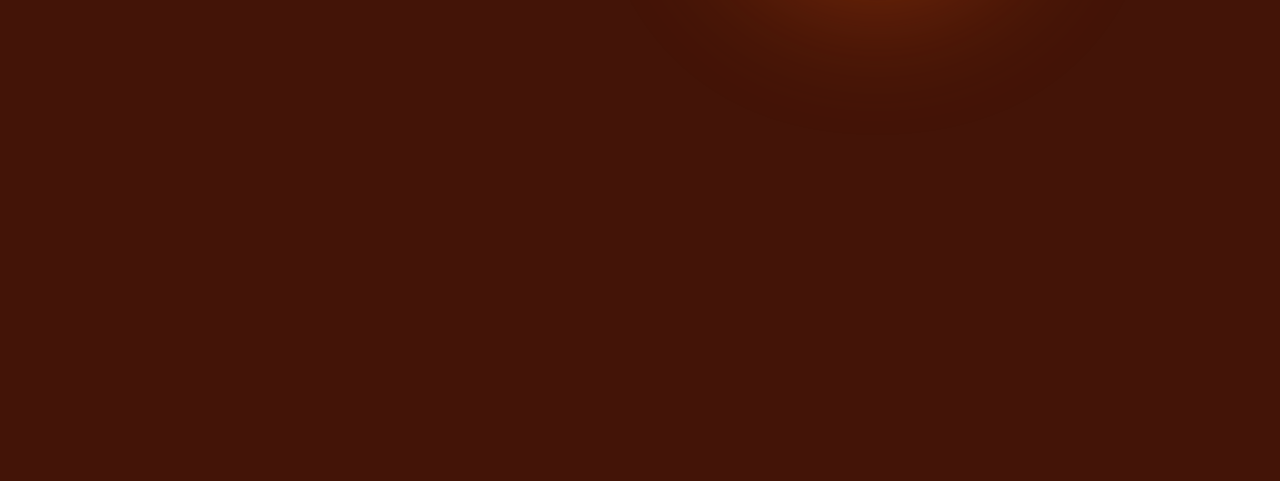
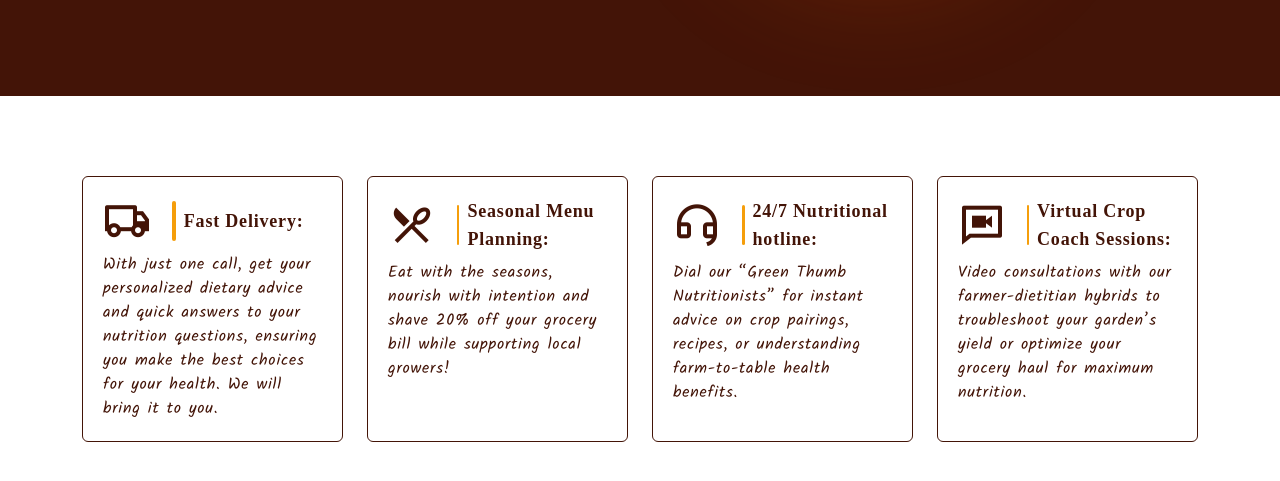
Before and after one commit to kodage111/vegetable_market, a website with bundled scripts: page index.html in a window 1280 px wide. Shown: the part 661-1142 px from the top of the page. Before the commit the page ends 800 px from the top, so only its background shows below. Built offline with nearby package versions, Linux system fonts and the light colour scheme; a web font is replaced by a local one.

Commit message:
services section done (#13)

```diff
--- a/index.html
+++ b/index.html
@@ -13,7 +13,7 @@
 <body>
   <header class="fixed top-0 left-0 w-full bg-primary z-50">
     <nav class="container flex items-center justify-between px-6 h-16 sm:h-20">
-      <div class="font-Condiment text-3xl">Cropz</div>
+      <div class="font-Kalam text-3xl">Cropz</div>
       <div data-nav-bar="nav_bar" class="absolute top-0 right-[-100%] min-h-[80vh] w-full bg-primary/70 backdrop-blur-sm flex
          items-center justify-center overflow-hidden duration-300 md:static md:w-auto md:bg-transparent md:min-h-fit">
         <ul class="flex flex-col items-center gap-6 md:flex-row md:gap-10">
@@ -38,8 +38,7 @@
 
   <main>
     <section data-home-section="home-section" class="relative overflow-hidden">
-      <div class="container py-36 min-h-screen">
-        <!-- blob -->
+      <div class="container py-36">
         <div class="absolute w-64 h-64 bg-orange-600 rounded-full blur-3xl -z-10 opacity-40 top-1/2 left-1/2 lg:top-1/2 lg:left-1/2
           transform -translate-x-1/2 -translate-y-1/2">
         </div>
@@ -48,14 +47,13 @@
         </div>
         <div class="flex flex-col space-y-5 lg:flex-row lg:space-x-5 lg:space-y-0">
           <div class="flex flex-col space-y-5 w-full lg:w-1/2">
-            <!-- content -->
             <div class="flex flex-col space-y-5 pb-4">
               <h1 class="text-4xl sm:text-5xl font-bold">
                 Welcome to Cropz. <br>
                 Where <span class="text-secondary-100">Healthy</span> meets
                 <br> <span class="text-secondary-100">Delicious</span>.
               </h1>
-              <p class="sm:text-xl font-Condiment text-xl text-slate-300">At crop market, we bring a diverse
+              <p class="sm:text-xl font-Kalam text-xl text-slate-300">At crop market, we bring a diverse
                 selection
                 of
                 fresh, nutritious
@@ -106,6 +104,58 @@
         </div>
       </div>
     </section>
+
+    <section data-services-section="services-section" class="bg-white text-primary py-20">
+      <div class="container w-full grid grid-cols-1 gap-6 md:grid-cols-2 lg:grid-cols-3 xl:grid-cols-4">
+        <!-- Card -->
+        <div class="service-card p-5 space-y-2">
+          <div class="flex flex-row items-center gap-2">
+            <i class="ri-truck-line pe-3 text-3xl md:text-4xl xl:text-5xl"></i>
+            <div class="w-1 h-10 rounded-full bg-secondary-100"></div>
+            <p class="text-lg font-bold">Fast Delivery:</p>
+          </div>
+          <p class="font-Kalam">
+            With just one call, get your personalized dietary advice and quick answers to your nutrition
+            questions,
+            ensuring you make the best choices for your health. We will bring it to you.
+          </p>
+        </div>
+        <div class="service-card p-5 space-y-2">
+          <div class="flex flex-row items-center gap-2">
+            <i class="ri-restaurant-2-line pe-3 text-3xl md:text-4xl xl:text-5xl"></i>
+            <div class="w-1 h-10  rounded-full bg-secondary-100"></div>
+            <p class="text-lg font-bold">Seasonal Menu Planning:</p>
+          </div>
+          <p class="font-Kalam">Eat with the seasons, nourish with intention and shave 20% off your grocery bill while
+            supporting local growers!</p>
+        </div>
+        <div class="service-card p-5 space-y-2">
+          <div class="flex flex-row items-center gap-2">
+            <i class="ri-customer-service-line pe-3 text-3xl md:text-4xl xl:text-5xl"></i>
+            <div class="w-1 h-10  rounded-full bg-secondary-100"></div>
+            <p class="text-lg font-bold">24/7 Nutritional hotline:</p>
+          </div>
+          <p class="font-Kalam">
+            Dial our “Green Thumb Nutritionists” for instant advice on crop pairings, recipes, or understanding
+            farm-to-table health
+            benefits.
+          </p>
+        </div>
+        <div class="service-card p-5 space-y-2">
+          <div class="flex flex-row items-center gap-2">
+            <i class="ri-video-chat-line pe-3 text-3xl md:text-4xl xl:text-5xl"></i>
+            <div class="w-1 h-10  rounded-full bg-secondary-100"></div>
+            <p class="text-lg font-bold">
+              Virtual Crop Coach Sessions:</p>
+          </div>
+          <p class="font-Kalam">
+            Video consultations with our farmer-dietitian hybrids to troubleshoot your garden’s yield or optimize your
+            grocery haul
+            for maximum nutrition.
+          </p>
+        </div>
+      </div>
+    </section>
   </main>
   <script src="./dist/main.js" type="module"></script>
 </body>
--- a/input.css
+++ b/input.css
@@ -40,3 +40,11 @@ body {
 .btn-outline:hover {
     @apply bg-secondary-200/50;
 }
+
+.service-card {
+    @apply border cursor-pointer rounded-md border-primary duration-200;
+}
+
+.service-card:hover {
+    @apply -translate-y-1 hover:shadow-lg shadow-primary;
+}
--- a/tailwind.config.js
+++ b/tailwind.config.js
@@ -56,7 +56,7 @@ module.exports = {
       }
     },
     fontFamily: {
-      Condiment: ["Kalam", "serif"],
+      Kalam: ["Kalam", "serif"],
       Saira: ["Saira Semi Condensed", 'serif'],
     }
   },
```
Also changed, not shown: output.css.
